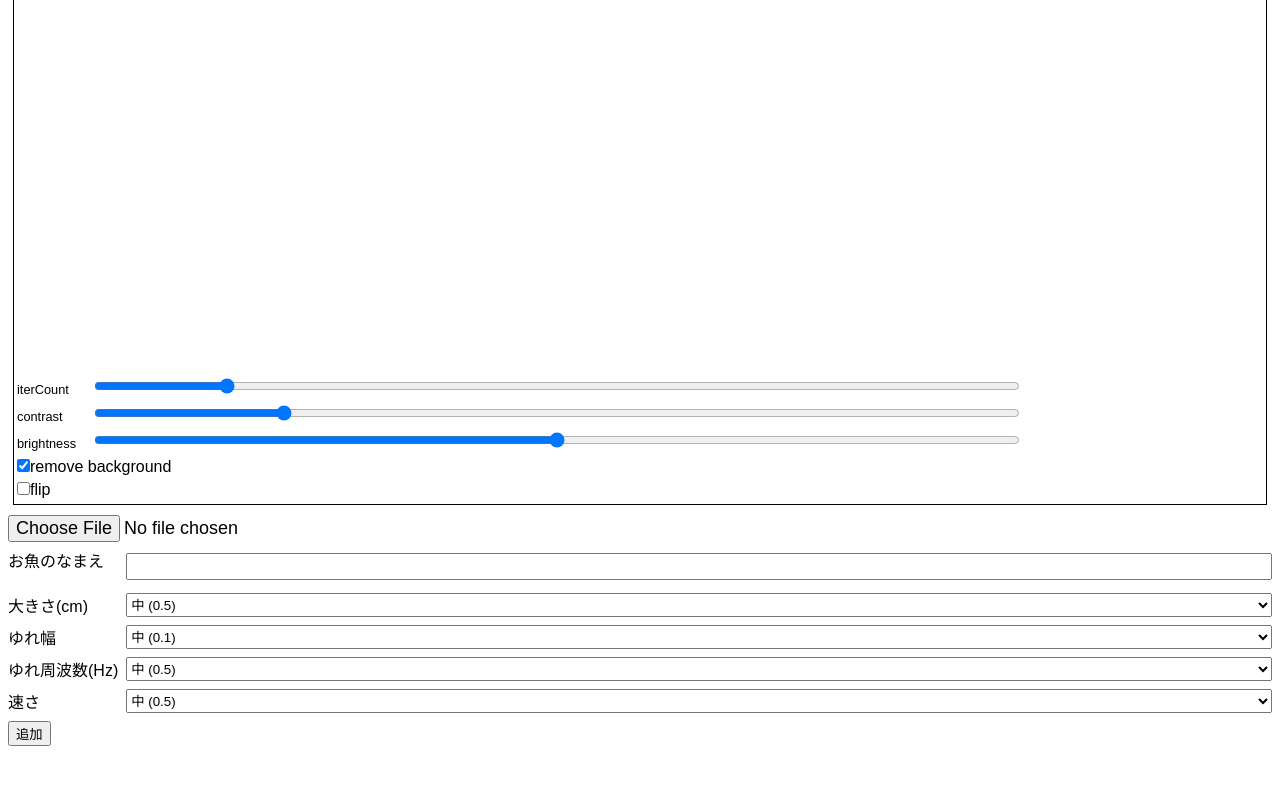
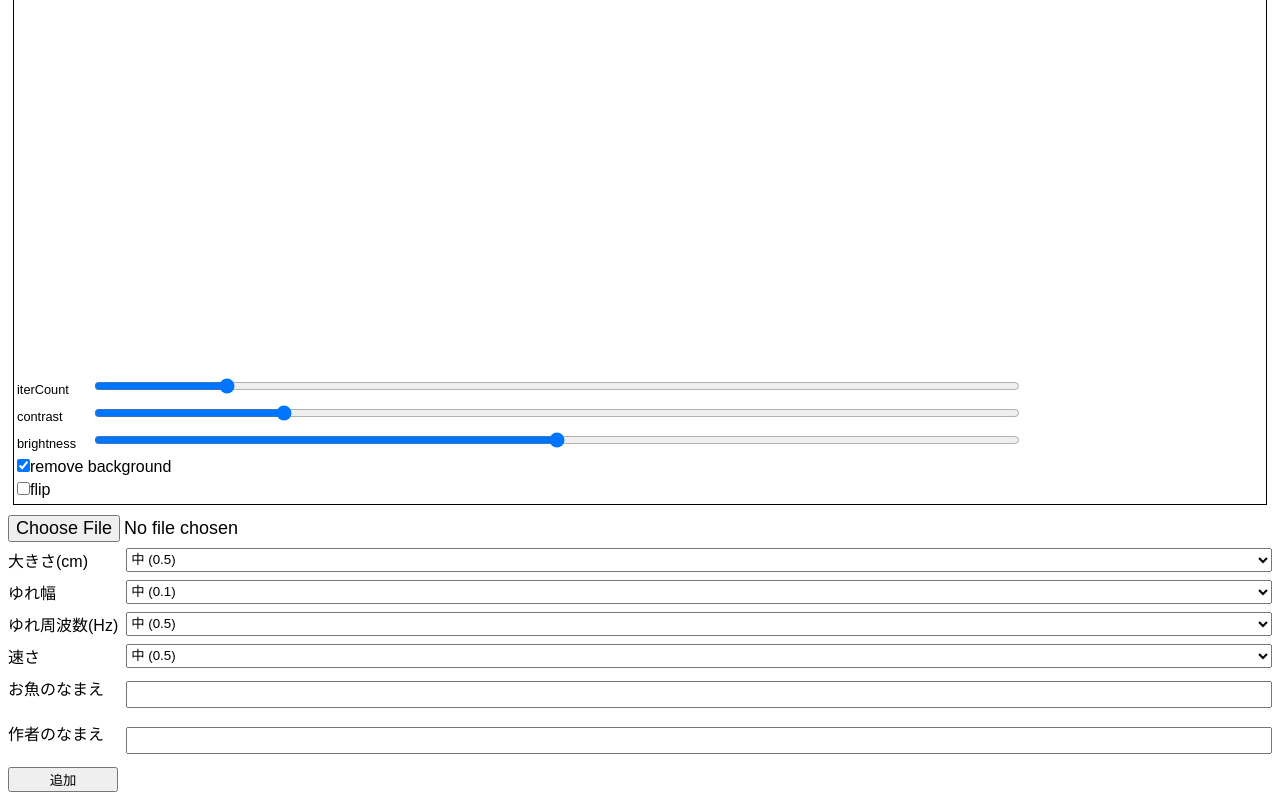
Before and after one commit to code4fukui/ar-aquarium-admin, a plain HTML site: page index.html in a window 1280 px wide. Shown: the part 400-1200 px from the top of the page. Before the commit the page ends 1154 px from the top, so only its background shows below. Drawn offline with Linux system fonts and the light colour scheme.

Commit message:
add author

```diff
--- a/index.html
+++ b/index.html
@@ -22,7 +22,6 @@
     <option>歩く</option>
   </select>
 -->
-<span>お魚のなまえ</span><input type="text" id="inp_name">
 <span>大きさ(cm)</span><!--<input id=inp_size>-->
   <select id=sel_size>
     <option>大 (1.0)</option>
@@ -54,7 +53,8 @@
     <option>とてもゆっくり (0.1)</option>
     <option>停止 (0.0)</option>
   </select>
-<span>
+<span>お魚のなまえ</span><input type="text" id="inp_name">
+<span>作者のなまえ</span><input type="text" id="inp_author">
 <button id=btn>追加</button>
 
 <script type="module">
@@ -131,6 +131,7 @@ inp_file.oninput = async (e) => {
 btn.onclick = async () => {
   const data = {};
   data.name = inp_name.value;
+  data.author = inp_author.value;
   data.file = canvas.toDataURL("image/png")
   const params = ["size", "amp", "freq", "speed"];
   for (const p of params) {
```
